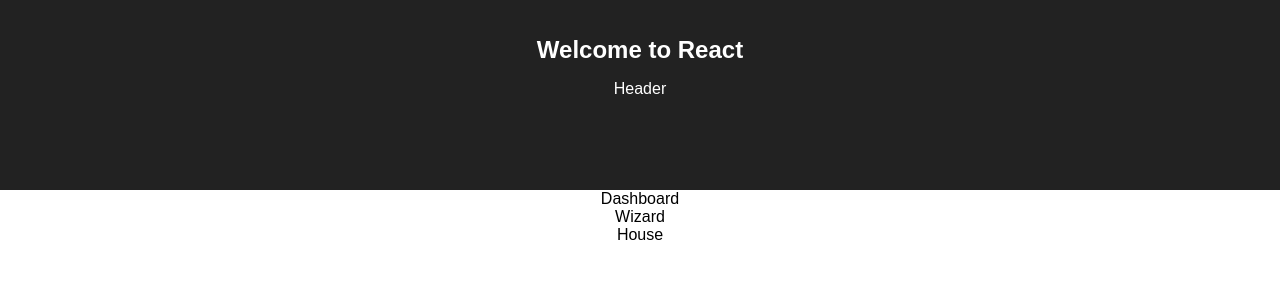
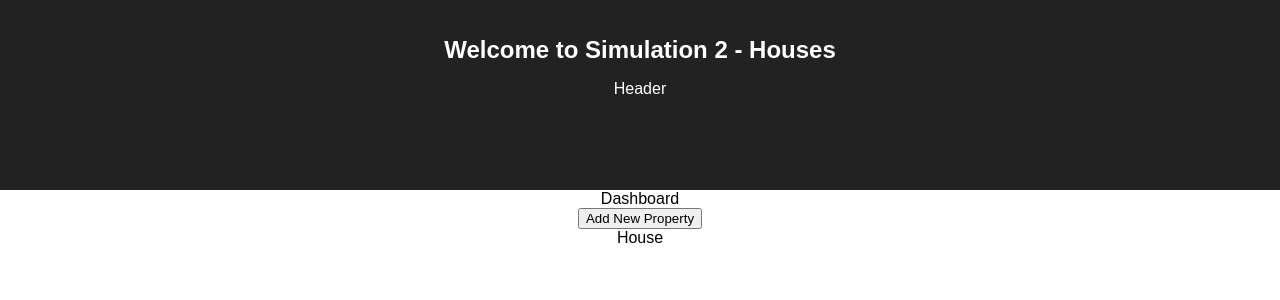
Before and after one commit to Abhishekduggal/houser, a React (Create React App) app: page / in a window 1280 px wide. Shown: the top 300 px of the page. Built offline with nearby package versions, Linux system fonts and the light colour scheme.

Commit message:
Routing Complete

```diff
--- a/src/App.js
+++ b/src/App.js
@@ -1,20 +1,20 @@
 import React, { Component } from "react";
 import "./App.css";
-import Dashboard from "./Component/Dashboard/Dashboard";
-import Wizard from "./Component/Wizard/Wizard";
+// import Dashboard from "./Component/Dashboard/Dashboard";
+// import Wizard from "./Component/Wizard/Wizard";
 import House from "./Component/House/House";
 import Header from "./Component/Header/Header";
+import route from "./route";
 
 class App extends Component {
   render() {
     return (
       <div className="App">
         <header className="App-header">
-          <h1 className="App-title">Welcome to React</h1>
+          <h1 className="App-title">Welcome to Simulation 2 - Houses</h1>
           <Header />
         </header>
-        <Dashboard />
-        <Wizard />
+        {route}
         <House />
       </div>
     );
--- a/src/Component/Dashboard/Dashboard.js
+++ b/src/Component/Dashboard/Dashboard.js
@@ -1,8 +1,16 @@
 import React, { Component } from "react";
+import { Link } from "react-router-dom";
 
 class Dashboard extends Component {
   render() {
-    return <div>Dashboard</div>;
+    return (
+      <div>
+        <div>Dashboard</div>
+        <Link to={`/wizard`}>
+          <button className="Add_New_Property">Add New Property</button>
+        </Link>
+      </div>
+    );
   }
 }
 
--- a/src/Component/Wizard/Wizard.js
+++ b/src/Component/Wizard/Wizard.js
@@ -1,8 +1,16 @@
 import React, { Component } from "react";
+import { Link } from "react-router-dom";
 
 class Wizard extends Component {
   render() {
-    return <div>Wizard</div>;
+    return (
+      <div>
+        <div>Wizard</div>
+        <Link to={`/`}>
+          <button className="Cancel_Button">Cancel Wizard</button>
+        </Link>
+      </div>
+    );
   }
 }
 
--- a/src/index.js
+++ b/src/index.js
@@ -1,8 +1,14 @@
-import React from 'react';
-import ReactDOM from 'react-dom';
-import './index.css';
-import App from './App';
-import registerServiceWorker from './registerServiceWorker';
+import React from "react";
+import ReactDOM from "react-dom";
+import "./index.css";
+import App from "./App";
+import registerServiceWorker from "./registerServiceWorker";
+import { HashRouter as Router } from "react-router-dom";
 
-ReactDOM.render(<App />, document.getElementById('root'));
+ReactDOM.render(
+  <Router>
+    <App />
+  </Router>,
+  document.getElementById("root")
+);
 registerServiceWorker();
--- a/src/route.js
+++ b/src/route.js
@@ -0,0 +1,11 @@
+import React, { Component } from "react";
+import { Route, Switch } from "react-router-dom";
+import Dashboard from "./Component/Dashboard/Dashboard";
+import Wizard from "./Component/Wizard/Wizard";
+
+export default (
+  <Switch>
+    <Route exact path="/" component={Dashboard} />
+    <Route path="/wizard" component={Wizard} />
+  </Switch>
+);
```
